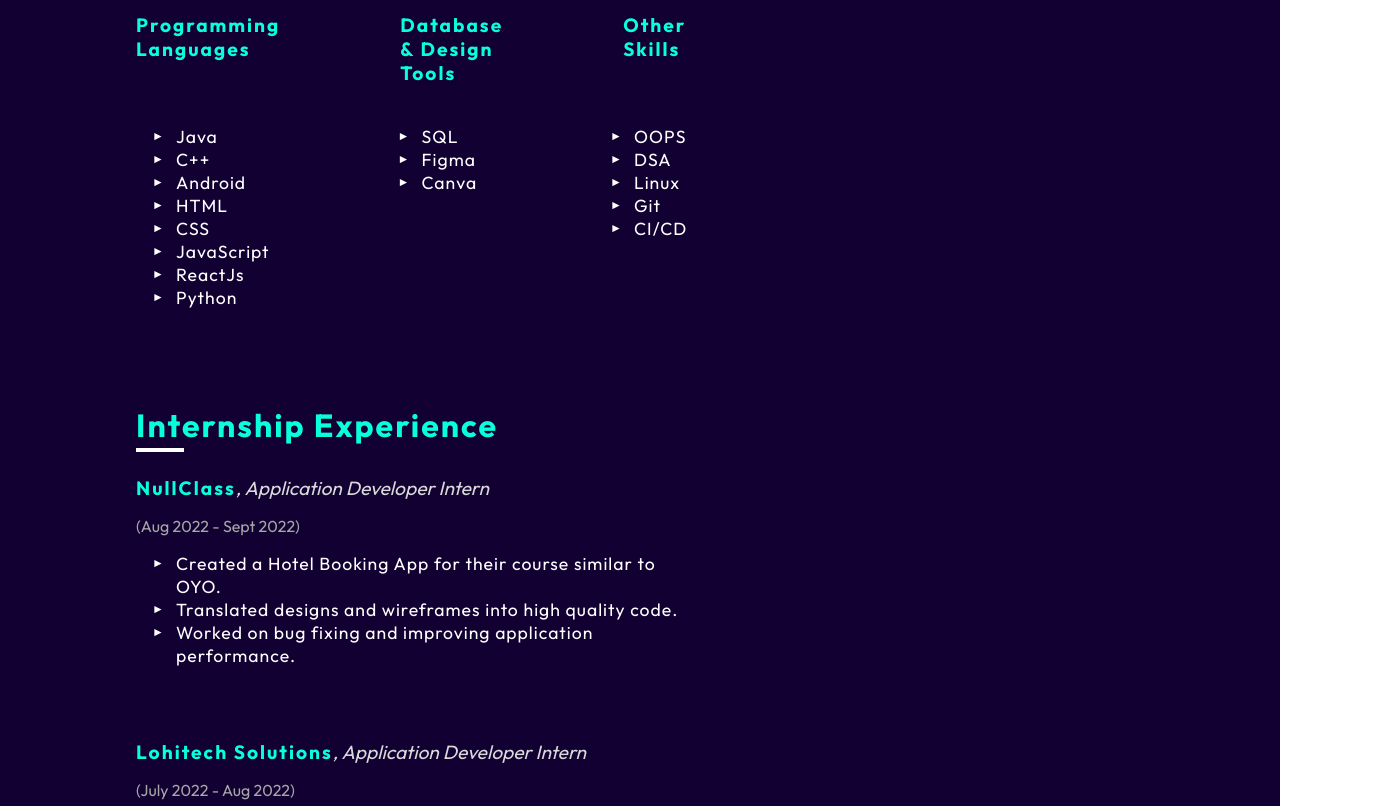
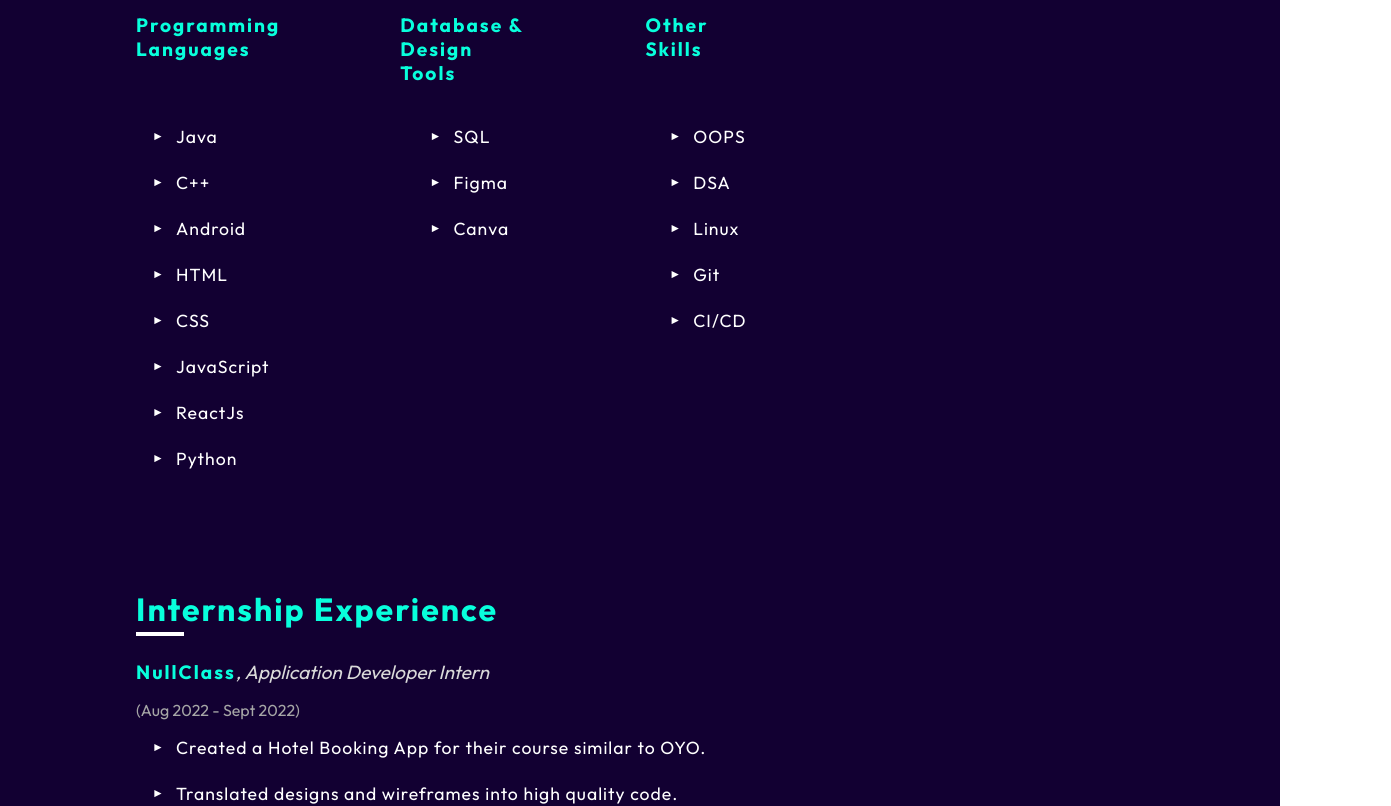
Before and after one commit to israni21/My-Portfolio, a React (Create React App) app: page / in a window 1280 px wide. Shown: the part 2200-3006 px from the top of the page, 1391 px wide, since content can reach past the window. Built offline with nearby package versions, Linux system fonts and the light colour scheme.

Commit message:
Update HeroImageStyles2.css

```diff
--- a/src/components/HeroImageStyles2.css
+++ b/src/components/HeroImageStyles2.css
@@ -93,6 +93,7 @@
 .footer .footer-container .left p1{
     font-size: 1.1rem;
     padding: 1.6rem 0 2rem;
+    margin-right: 2rem;
     font-family: 'Outfit';
     color: #fff;
     letter-spacing: 1px;
@@ -101,7 +102,7 @@
 .footer .footer-container .left p2{
     font-size: 1.2rem;
     font-style: italic;
-    padding: 1rem 0 1rem;
+    margin: 1rem 2rem 1rem 0;
     font-family: 'Outfit';
     color: #d9d9d9;
 }
@@ -124,7 +125,7 @@
 .footer .footer-container .left p4{
     font-size: 1.2rem;
     font-style: italic;
-    padding: 1rem 0 1rem 0;
+    margin: 1rem 2rem 1rem 0;
     font-family: 'Outfit';
     color: #d9d9d9;
 }
@@ -198,6 +199,7 @@
     position: relative;
     padding-left: 15px;
     padding: 0 1rem;
+    margin-right: 2rem;
 }
 
 .footer .footer-container .left #arrow li a{
@@ -519,7 +521,6 @@
       }
 }
 
-
 .fade-in-image {
     animation: fadeIn 5s;
     -webkit-animation: fadeIn 5s;
```
